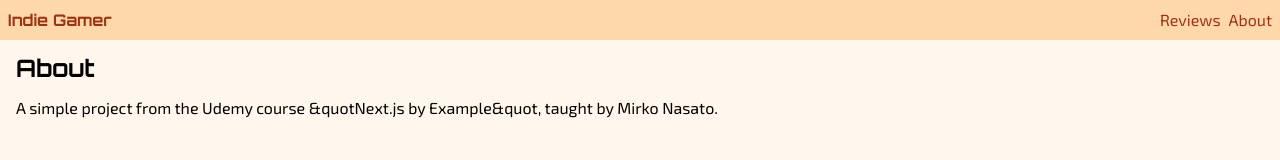
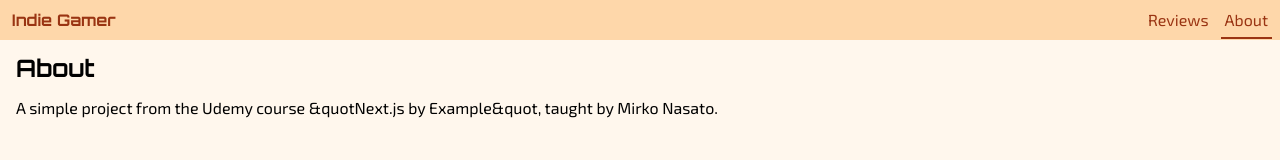
Before and after one commit to RayOlivier/next-reviews, a Next.js app: page /about in a window 1280 px wide. Shown: the top 160 px of the page. Built offline with nearby package versions, Linux system fonts and the light colour scheme.

Commit message:
disable nav links when on that page to prevent prefetching

```diff
--- a/components/NavBar.tsx
+++ b/components/NavBar.tsx
@@ -1,32 +1,20 @@
 import Link from 'next/link';
+import NavLink from './NavLink';
 
 export default function NavBar() {
   return (
     <nav className="bg-orange-200 px-2 py-2">
       <ul className="flex gap-2">
-        <li>
-          {/* using Link uses client side navigation, no longer fetches new html from server after first load. acts more like a SPA. **in prod, Next prefetches all Links by default (fetches data, not html)
-           */}
-          <Link
-            href="/"
-            className="font-bold font-orbitron text-orange-800 hover:underline"
-          >
-            Indie Gamer
-          </Link>
+        <li className="font-bold font-orbitron ">
+          <NavLink href="/">Indie Gamer</NavLink>
         </li>
         <li className="ml-auto">
-          <Link href="/reviews" className="text-orange-800 hover:underline">
-            Reviews
-          </Link>
+          <NavLink href="/reviews">Reviews</NavLink>
         </li>
         <li>
-          <Link
-            href="/about"
-            prefetch={false}
-            className="text-orange-800 hover:underline"
-          >
+          <NavLink href="/about" prefetch={false}>
             About
-          </Link>
+          </NavLink>
         </li>
       </ul>
     </nav>
--- /dev/null
+++ b/components/NavLink.tsx
@@ -0,0 +1,38 @@
+'use client';
+
+import Link from 'next/link';
+import { usePathname } from 'next/navigation';
+import { ReactNode } from 'react';
+
+interface NavLinkProps {
+  children: ReactNode;
+  href: string;
+  prefetch?: boolean;
+}
+
+export default function NavLink({
+  href,
+  children,
+  prefetch = false
+}: NavLinkProps) {
+  const pathname = usePathname();
+  /* using Link uses client side navigation, no longer fetches new html from server after first load. acts more like a SPA. **in prod, Next prefetches all Links by default (fetches data, not html)
+   */
+  console.log(pathname);
+  if (pathname === href) {
+    return (
+      <span className="px-1 py-2 text-orange-800 select-none  border-b-2 border-b-orange-800">
+        {children}
+      </span>
+    );
+  }
+  return (
+    <Link
+      className="px-1 py-1 text-orange-800 hover:bg-orange-300"
+      href={href}
+      prefetch={prefetch}
+    >
+      {children}
+    </Link>
+  );
+}
```
